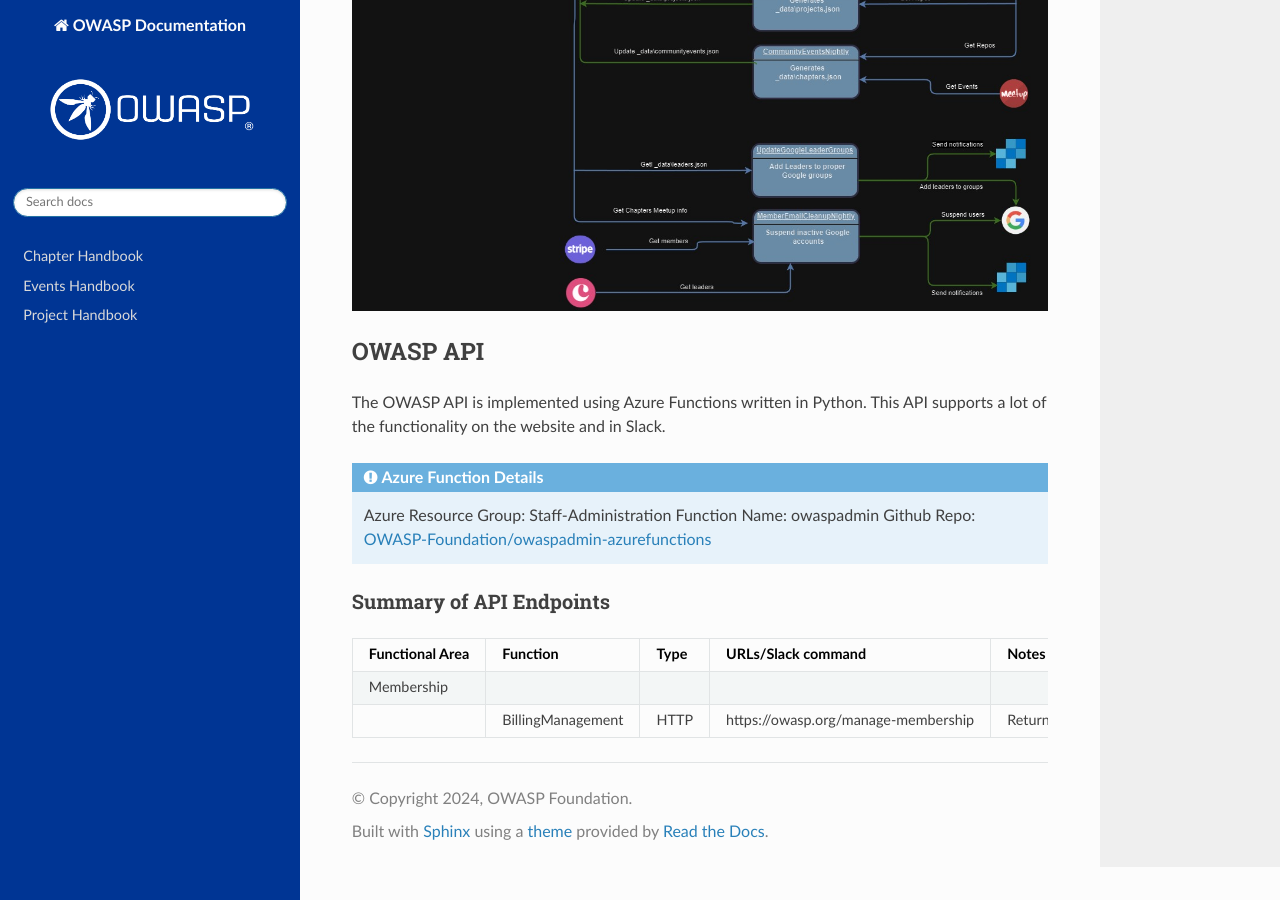
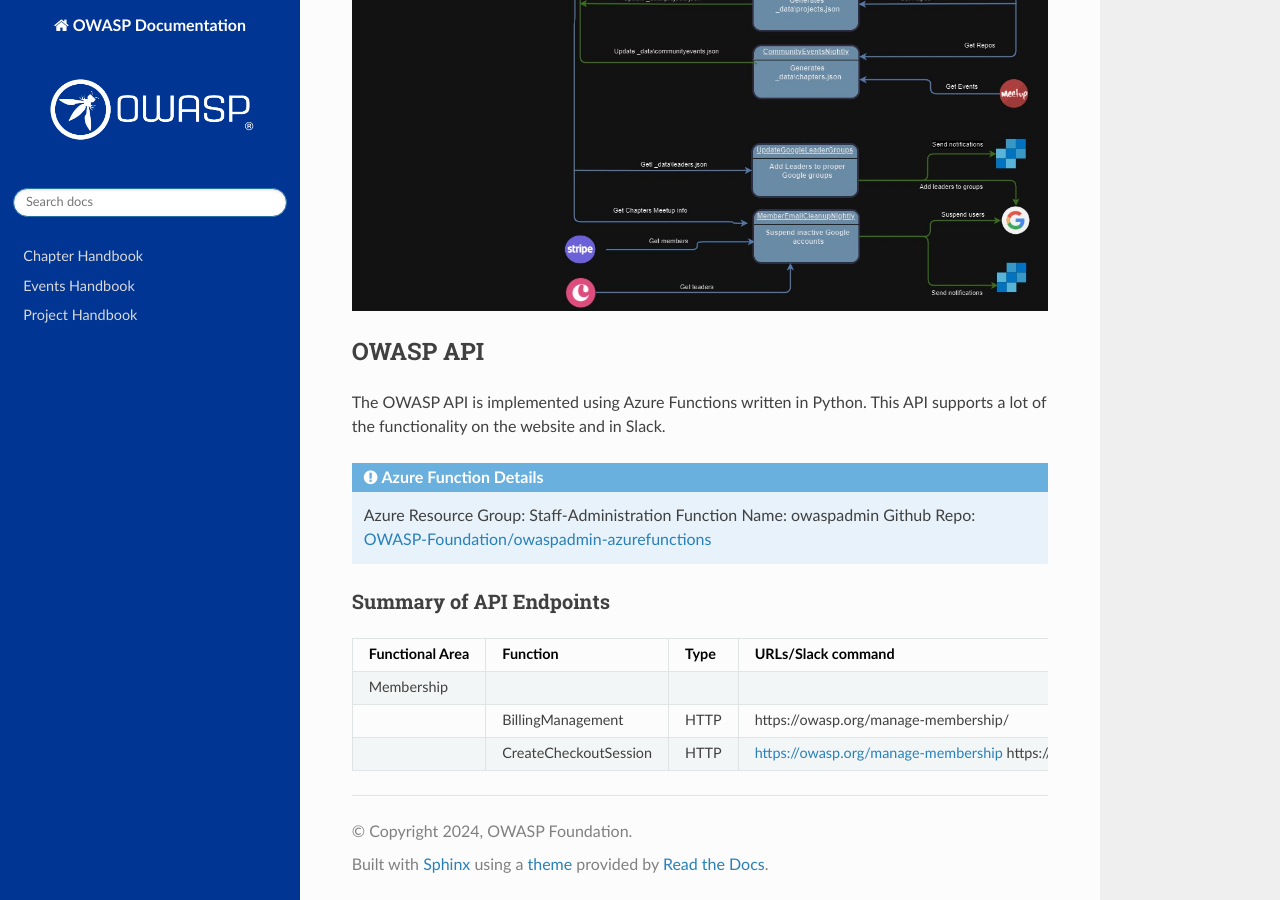
Before and after one commit to OWASP/docs, a Sphinx documentation site: the page built from source/infrastructure/azure-backend.md, in a window 1280 px wide and 900 px high, scrolled down 1416 px. Built offline with Sphinx 7.4.7 and the Read the Docs theme 2.0.0, drawn with Linux system fonts in a browser that asks for light colours.

Commit message:
Update azure-backend.md

```diff
--- a/source/infrastructure/azure-backend.md
+++ b/source/infrastructure/azure-backend.md
@@ -46,4 +46,5 @@
 | Functional Area | Function | Type | URLs/Slack command | Notes |
 |:---|:---|:---|:---|:---|
 | Membership |||||
-|| BillingManagement | HTTP | https://owasp.org/manage-membership | Returns basic info indicating that an email with link will be sent to the email address on file |
+|| BillingManagement | HTTP | https://owasp.org/manage-membership/ | Returns basic info indicating that an email with link will be sent to the email address on file |
+|| CreateCheckoutSession | HTTP | [https://owasp.org/manage-membership](https://owasp.org/membership/) https://owasp.org/manage-membership/ https://owasp.org/membership/force_majeure/ (not really used here) https://owasp.org/donate/) | Handles membership -> Stripe -> Back to Azure function StripeWebhookProcessorShows member information for managing subs and provisioning email (etc)Handles donations -> Stripe -> Back to Azure function StripeWebhookProcessor |
```
